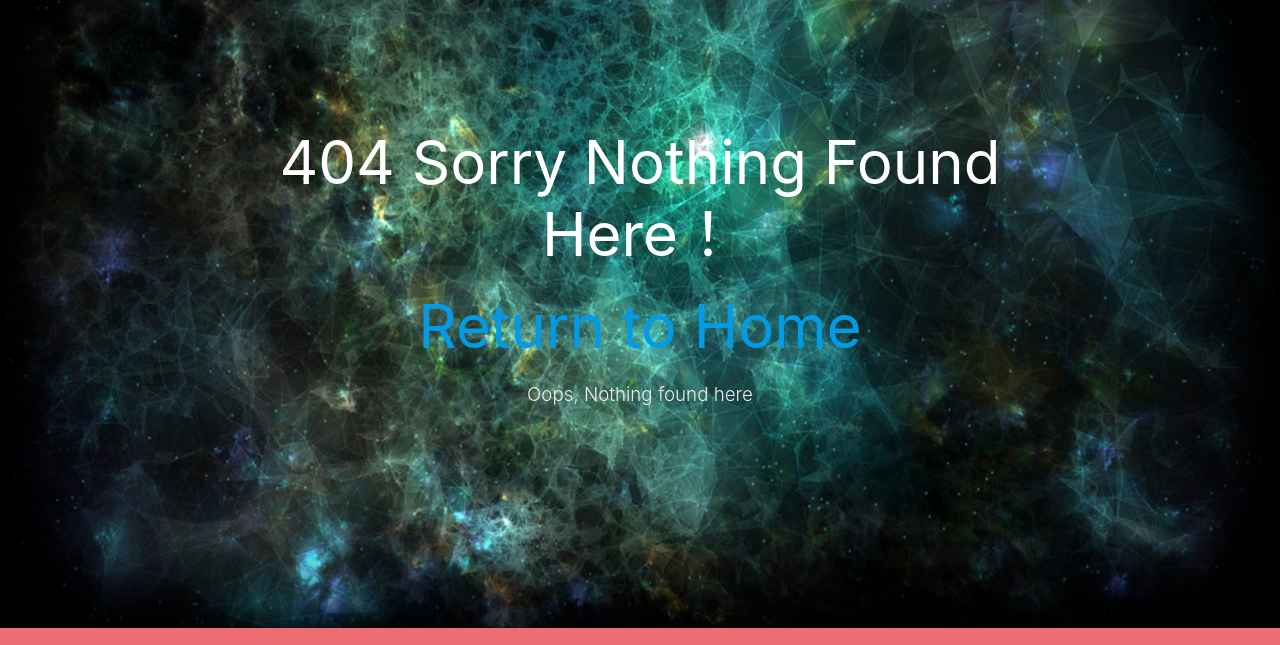
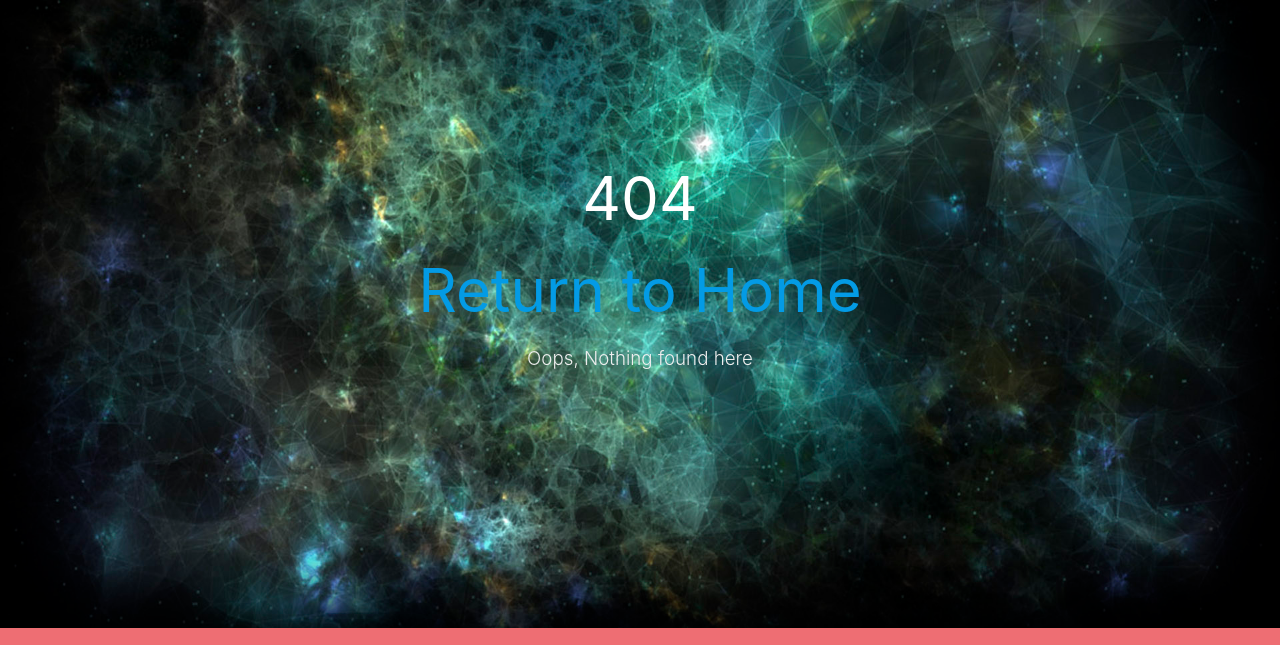
Before and after one commit to PXzy98/PXzy98.github.io, a plain HTML site: page 404.html in a window 1280 px wide. Shown: the part 94-739 px from the top of the page. Drawn offline with Linux system fonts and the light colour scheme.

Commit message:
Site updated: 2023-07-19 03:14:28

```diff
--- a/404.html
+++ b/404.html
@@ -298,7 +298,7 @@
             <div class="col s10 offset-s1 m8 offset-m2 l8 offset-l2">
                 <div class="brand">
                     <div class="title center-align">
-                        404 Sorry Nothing Found Here！
+                        404
                     </div>
                     <div class="title center-align">
                         <a href="/" target="_blank">Return to Home</a>
```
Also changed, not shown: 404/index.html (+1 -1 lines), 1 other file.
